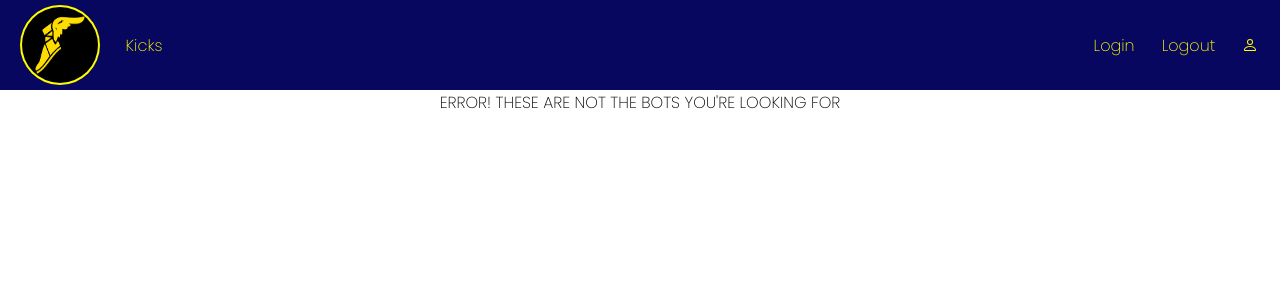
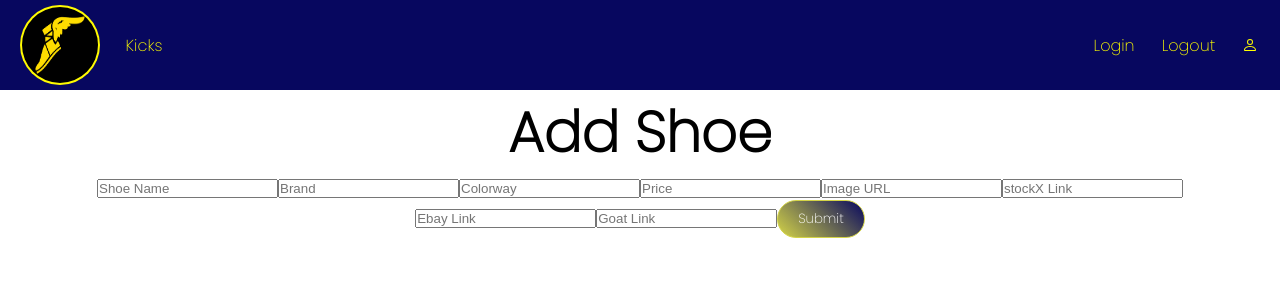
Before and after one commit to Sanjur-oh/card-shop, a React (Create React App) app in the folder client/: page /new_shoe in a window 1280 px wide. Shown: the top 300 px of the page. Built offline with nearby package versions, Linux system fonts and the light colour scheme; no server answers.

Commit message:
shoe can be added to page

```diff
--- a/client/src/App.js
+++ b/client/src/App.js
@@ -7,7 +7,8 @@ import Profile from "./pages/Profile"
 import Login from "./pages/Login"
 import CreateUser from "./components/CreateUser"
 import ShoesPage from "./pages/ShoesPage"
-import UserShoeForm from "./pages/UserShoeForm"
+// import UserShoeForm from "./pages/UserShoeForm"
+import NewShoeForm from "./pages/NewShoeForm"
 // import ShoeDetails from "./pages/ShoeDetails"
 // import List from "./pages/List"
 import Main from "./home/Main"
@@ -105,7 +106,8 @@ function App() {
                 setLoggedIn={setLoggedIn}
                 loggedIn={loggedIn}/>}
           />
-          <Route path="/user_shoes/new" element={<UserShoeForm />} />
+          {/* <Route path="/user_shoes/new" element={<UserShoeForm />} /> */}
+          <Route path="/new_shoe" element={<NewShoeForm />} />
           <Route path="/create_user" element={<CreateUser />} />
           <Route path="/password/reset"  />
           <Route path="/profile" element={<Profile isAuthenticated={isAuthenticated} user={user}/>} />
--- /dev/null
+++ b/client/src/pages/NewShoeForm.js
@@ -0,0 +1,66 @@
+import React, {  useState } from 'react';
+// useEffect,
+function NewShoeForm() {
+  const [shoes, setShoes] = useState([]);
+  const [shoeId, setShoeId] = useState("");
+  const [shoeName, setShoeName] = useState("");
+  const [brand, setBrand] = useState("");
+  const [colorway, setColorway] = useState("");
+  const [retailPrice, setRetailPrice] = useState("");
+  const [image_url, setImage_url] = useState("");
+  const [stockX, setStockX] = useState("");
+  const [ebay, setEbay] = useState("");
+  const [goat, setGoat] = useState("");
+  const [formErrors, setFormErrors] = useState([]);
+
+//   useEffect(() => {
+//     fetch("/shoes")
+//       .then((res) => res.json())
+//       // console.log(setShoes)
+//       .then(setShoes);
+//   }, []);
+
+  function handleSubmit(e) {
+    e.preventDefault();
+    const formData = {
+      shoe_id: shoeId,
+      shoeName: shoeName,
+      brand: brand,
+      colorway: colorway,
+      retailPrice: retailPrice,
+      image_url: image_url,
+      stockX: stockX,
+      ebay: ebay,
+      goat: goat,
+      // rating,
+    };
+    fetch("/shoes", {
+      method: "POST",
+      headers: {
+        "Content-Type": "application/json",
+      },
+      body: JSON.stringify(formData),
+    }).then((res) => {
+      if (res.ok) {
+        res.json().then((err) => setFormErrors(err.errors));
+      }
+    });
+  }
+
+  return (
+    <form onSubmit={handleSubmit}>
+        <h1>Add Shoe</h1>
+        <input value={shoeName} onChange={(e) => setShoeName(e.target.value)} name="name" type="text" placeholder='Shoe Name' />
+        <input value={brand} onChange={(e) => setBrand(e.target.value)} name="brand" type="text" placeholder='Brand'/>
+        <input value={colorway} onChange={(e) => setColorway(e.target.value)} name="colorway" type="text" placeholder='Colorway'/>
+        <input value={retailPrice} onChange={(e) => setRetailPrice(e.target.value)} name="price" type="text" placeholder='Price'/>
+        <input value={image_url} onChange={(e) => setImage_url(e.target.value)} name="image" type="text" placeholder='Image URL'/>
+        <input value={stockX} onChange={(e) => setStockX(e.target.value)} name="stockX" type="text" placeholder='stockX Link'/>
+        <input value={ebay} onChange={(e) => setEbay(e.target.value)} name="ebay" type="text" placeholder='Ebay Link'/>
+        <input value={goat} onChange={(e) => setGoat(e.target.value)} name="goat" type="text" placeholder='Goat Link'/>
+        <button type="submit">Submit</button>
+    </form>
+  );
+}
+
+export default NewShoeForm;
--- a/client/src/pages/ShoesPage.js
+++ b/client/src/pages/ShoesPage.js
@@ -1,4 +1,5 @@
 import React from 'react';
+import  { Link } from "react-router-dom";
 // import {useSelector, useDispatch} from 'react-redux'
 // import {fetchShoes} from '../redux/features/shoeSlice'
 import ShoeCard from './ShoeCard'
@@ -18,6 +19,7 @@ function ShoesPage() {
       <div id="container">
             <ul className='cards'>
                 {(<ShoeCard />)}
+                <button><Link to="/new_shoe">Add Shoe</Link></button>
             </ul>
         </div>
     </>
```
